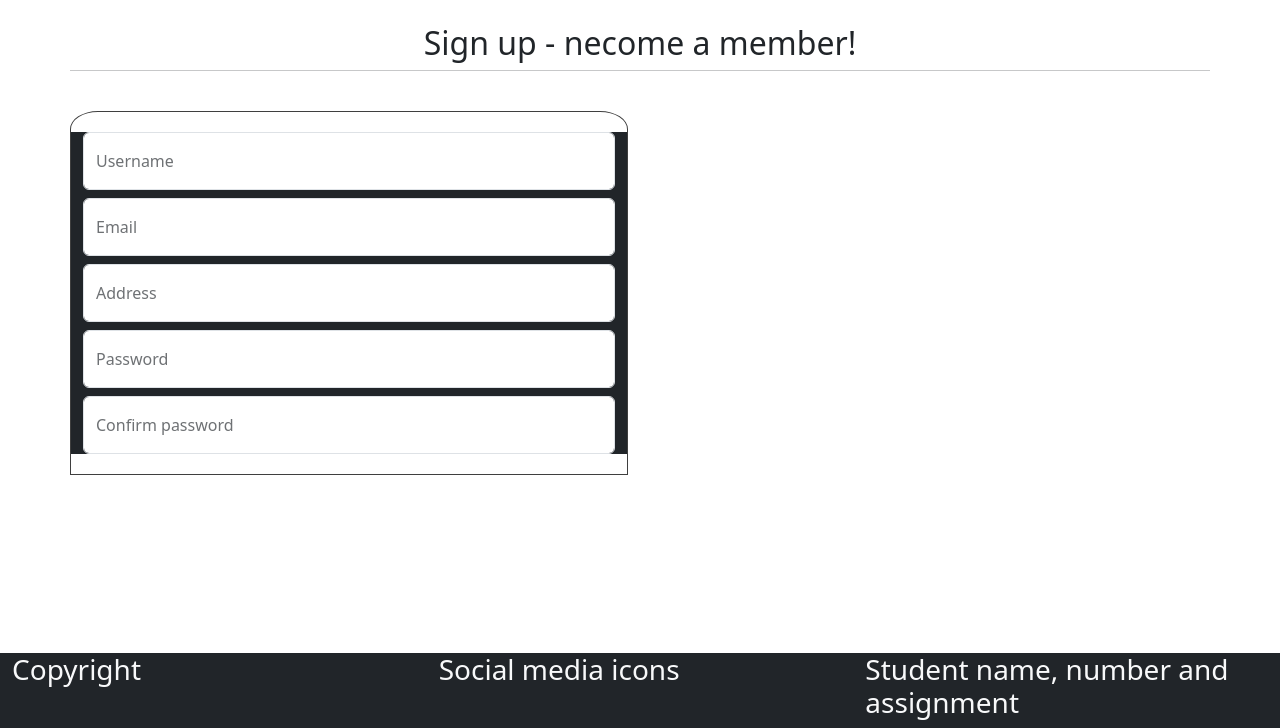
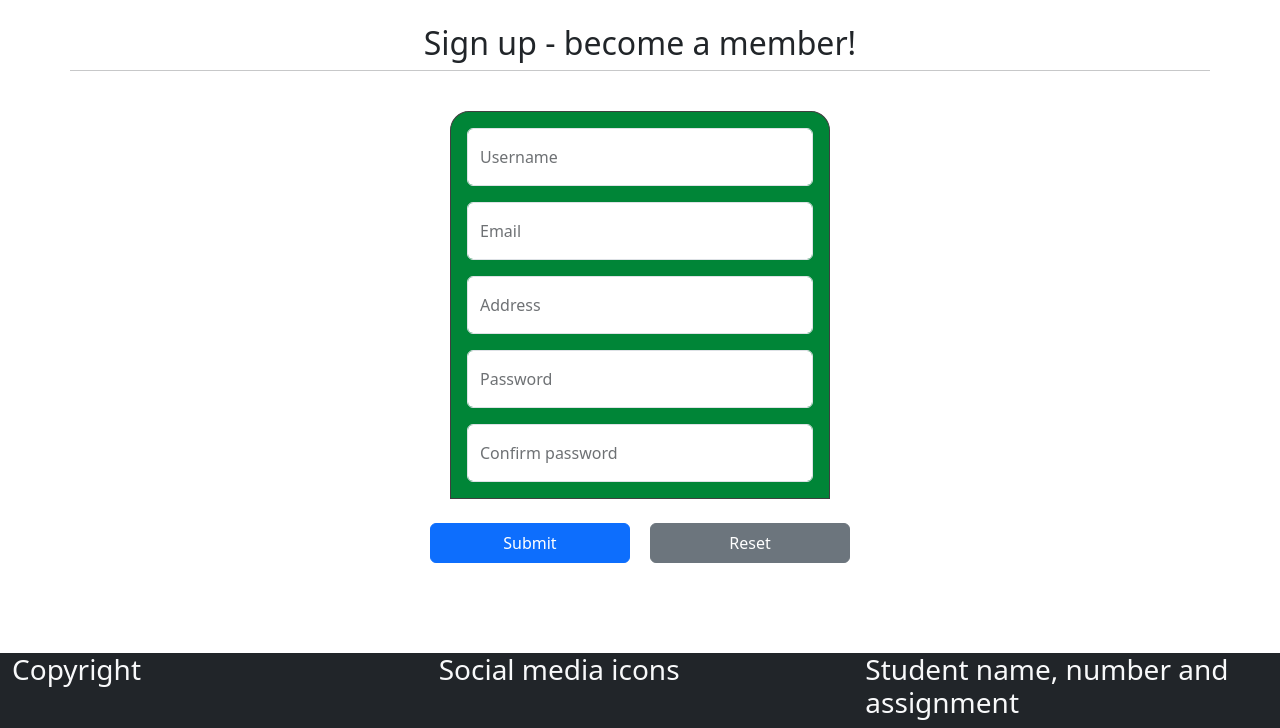
Before and after one commit to JakeDelaney/PHP-eCommerce-Project, a PHP site: page /signup.php in a window 1280 px wide. Shown: the part 72-800 px from the top of the page. Run offline with PHP 8.4, Linux system fonts and the light colour scheme.

Commit message:
Update styling to signup form
Updates styling to signup form, moves buttons outside of form and links through id

```diff
--- a/assets/css/style.css
+++ b/assets/css/style.css
@@ -9,9 +9,13 @@ img {
     height: 600px;
 }
 
-.signup-form{
-    width: 50%;
+.signup-form-container{
     border: 1.5px solid rgb(63, 63, 63);
     border-radius: 5% 5% 0 0;
-    padding: 20px 0 20px;
+    background-color: rgb(0, 133, 55);
 }
+
+.btn {
+    height: 40px;
+    width: 200px;
+}
--- a/public/signup.php
+++ b/public/signup.php
@@ -11,34 +11,42 @@ require_once("../templates/header.php");
 
     <div class="container mt-4 text-center">
         <div class="row">
-            <h2>Sign up - necome a member!</h2>
+            <h2>Sign up - become a member!</h2>
             <hr>
         </div>
-        <div class="row mt-4 signup-form ">
-            <form action="" class="bg-dark">
+        <div class="row mt-4">
+            <div class="col-4 mx-auto signup-form-container p-3 gap-4">
+                <form action="" id="signup-form">
                     <div class="form-floating">
                         <input type="text" class="form-control" id="floatingUserName" placeholder="JohnDeer007">
                         <label for="floatingUserName">Username</label>
                     </div>
-                <div class="form-floating mt-2">
+                    <div class="form-floating mt-3">
                         <input type="email" class="form-control" id="floatingEmail" placeholder="name@example.com">
                         <label for="floatingEmail">Email</label>
                     </div>
-                <div class="form-floating mt-2">
+                    <div class="form-floating mt-3">
                         <input type="text" class="form-control" id="floatingAddress" placeholder="37 Make Believe Avenue">
                         <label for="floatingAddress">Address</label>
                     </div>
-                <div class="form-floating mt-2">
+                    <div class="form-floating mt-3">
                         <input type="password" class="form-control" id="floatingPassword" placeholder="Password">
                         <label for="floatingUPassword">Password</label>
                     </div>
-                <div class="form-floating mt-2">
+                    <div class="form-floating mt-3">
                         <input type="password" class="form-control" id="floatingPasswordConfirm" placeholder="Confirm password">
                         <label for="floatingPasswordConfirm">Confirm password</label>
                     </div>
                 </form>
             </div>
         </div>
+        <div class="row mt-4">
+            <div class="col">
+                <button type="submit" form="signup-form" class="btn btn-primary me-2">Submit</button>
+                <button type="reset" form="signup-form" class="btn btn-secondary ms-2">Reset</button>
+            </div>
+        </div>
+    </div>
 <?php
     require_once("../templates/footer.php");
 ?>
```
Lines whose indentation alone changed are shown as unchanged.
